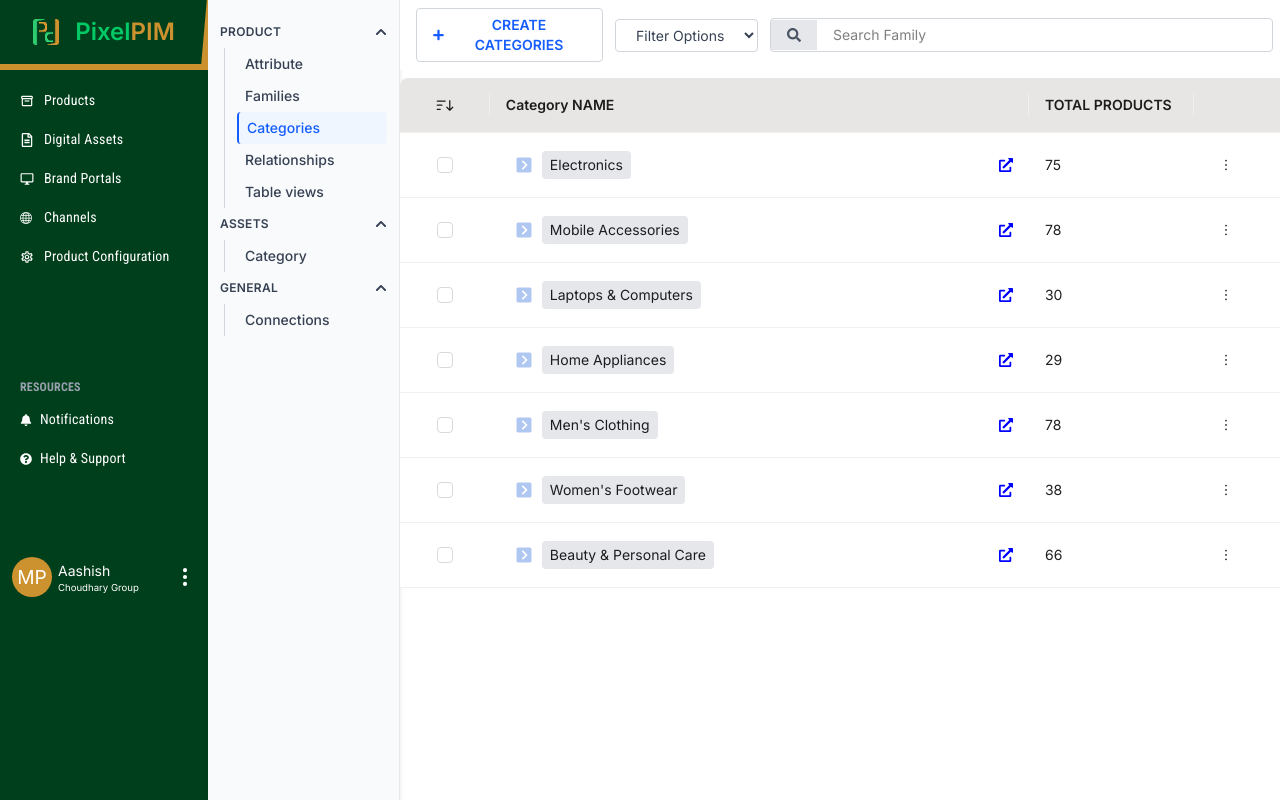
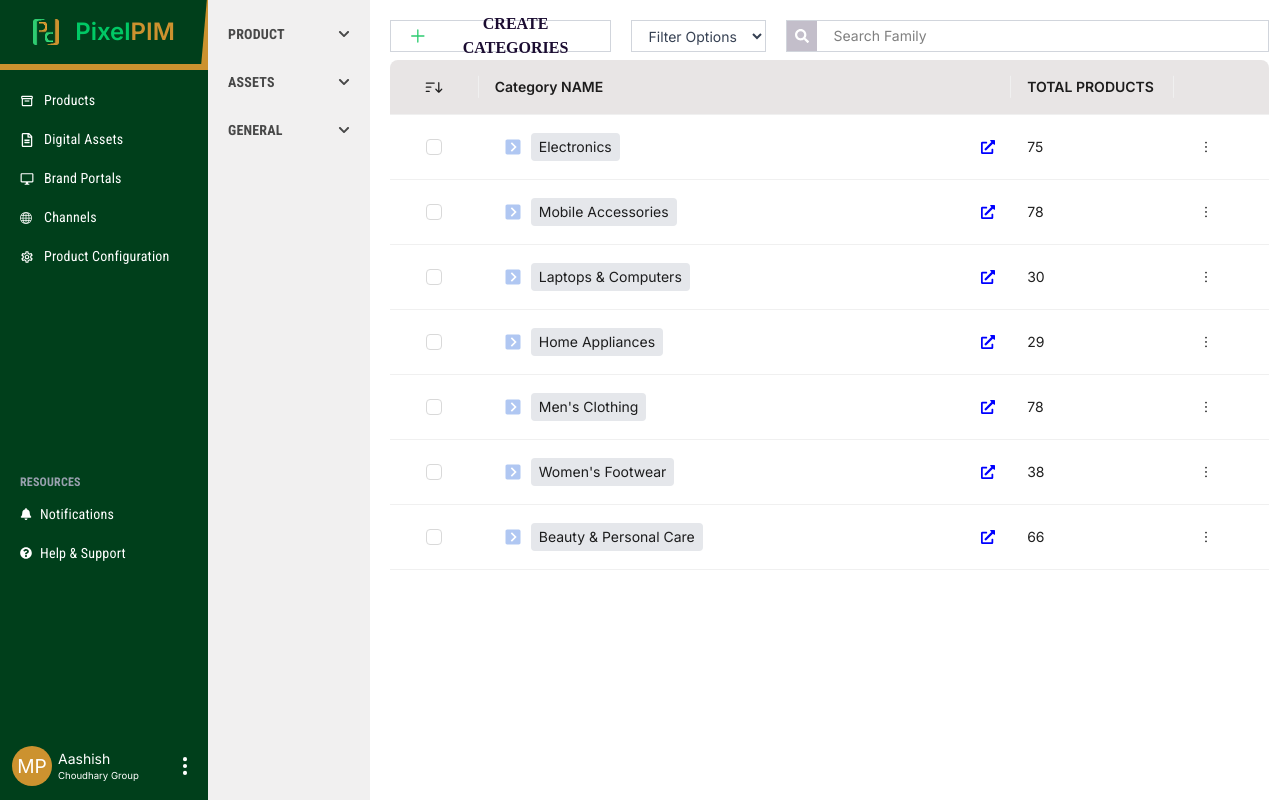
Before and after one commit to savileaf/pixelpim_new, a React (Vite) app: page /product/categories in a window 1280 px wide. Built offline with nearby package versions, Linux system fonts and the light colour scheme; a web font is replaced by a local one.

Commit message:
update product configuration page design and troubleshoot design scroll

```diff
--- a/src/components/Layout.tsx
+++ b/src/components/Layout.tsx
@@ -1,11 +1,25 @@
+import {useState, useEffect} from 'react';
 import { Outlet } from 'react-router-dom';
 import Sidebar from './Sidebar';
 
 const Layout = () => {
+
+  const [height, setHeight] = useState(window.innerHeight - 10);
+
+  useEffect(() => {
+    const handleResize = () => {
+      setHeight(window.innerHeight - 10);
+    };
+
+    window.addEventListener('resize', handleResize);
+    return () => window.removeEventListener('resize', handleResize);
+  }, []);
+
+
   return (
-    <div className="flex w-full min-h-[600px] h-screen">
+    <div className="flex w-full h-screen" style={{ minHeight: `${height}px` }}>
       <Sidebar />
-      <main className="w-full flex-grow bg-[#f2f0f0] p-6 ">
+      <main className="w-full flex-grow bg-[#f2f0f0] p-6">
         <Outlet/>
       </main>
     </div>
--- a/src/components/ProductsConfigLayout.tsx
+++ b/src/components/ProductsConfigLayout.tsx
@@ -7,20 +7,20 @@ import { useProductTopbar } from "../context/ProductTopbarContext"
 const ProductsConfigLayout = () => {
   const topbarConfig = useProductTopbar();
   return (
-     <div className="flex flex-row w-full h-screen">
+    <div className="flex flex-row w-full h-screen">
       <div className="flex flex-row">
-        <Sidebar/>
-      <ProductsSidebar/>
+        <Sidebar />
+        <ProductsSidebar />
       </div>
-      <div className="flex-1 flex flex-col ">
+      <div className="flex-1 flex flex-col p-5">
         <div className="w-full">
-    <ProductconfigTopbar {...topbarConfig}/>
+          <ProductconfigTopbar {...topbarConfig} />
 
         </div>
-    <div className="flex-1 overflow-auto w-full">
-      <Outlet/>
-    </div>
-  </div>
+        <div className="flex-1 overflow-hidden w-full">
+          <Outlet />
+        </div>
+      </div>
     </div>
   )
 }
--- a/src/components/ProductsSidebar.tsx
+++ b/src/components/ProductsSidebar.tsx
@@ -9,15 +9,15 @@ interface SectionItem {
 
 const sections: SectionItem[] = [
   {
-    title: "Product",
+    title: "PRODUCT",
     items: ["Attribute", "Families", "Categories", "Relationships", "Table views"],
   },
   {
-    title: "Assets",
+    title: "ASSETS",
     items: ["Category"],
   },
   {
-    title: "General",
+    title: "GENERAL",
     items: ["Connections"],
   },
 ];
@@ -43,15 +43,15 @@ const ProductsSidebar: React.FC = () => {
   };
 
   return (
-    <aside className="w-[12rem] h-screen bg-gray-50 shadow-md border-r border-gray-200 text-sm font-medium">
-      <nav className="pt-4 px-3">
+    <aside className="pt-6 px-5 w-[162px] flex-none basis-[162px] min-h-[600px] h-screen bg-[#F1F0F0] text-sm font-medium">
+      <nav className="">
         {sections.map(({ title, items }) => (
-          <div key={title}>
+          <div key={title} className="pb-5">
             <div
-              className="flex justify-between items-center cursor-pointer py-2 text-gray-700 hover:text-black"
+              className="flex justify-between items-center cursor-pointer pb-2 text-[#484848] hover:text-black"
               onClick={() => toggleSection(title)}
             >
-              <span className="uppercase text-xs tracking-wide font-semibold">
+              <span className="uppercase text-sm tracking-wide font-semibold setting-sidebar-link ">
                 {title}
               </span>
               <FaChevronDown
@@ -63,17 +63,17 @@ const ProductsSidebar: React.FC = () => {
             </div>
 
             {openSections[title] && (
-              <ul className="pl-3 border-l border-gray-300 ml-1">
+              <ul className="border-l border-[#C2C5C8]">
                 {items.map((item) => (
-                  <li key={item}>
+                  <li key={item} className="pb-1.5">
                     <Link
                       to={`/${title.toLowerCase()}/${item
                         .toLowerCase()
                         .replace(/\s/g, "-")}`}
-                      className={`block py-1.5 px-2 rounded-sm ${
+                      className={`block py-1 px-4 setting-sidebar-link font-medium ${
                         isActive(item)
-                          ? "text-blue-600 border-l-2 border-blue-600 pl-2 bg-blue-50"
-                          : "text-gray-700 hover:bg-gray-100"
+                          ? "text-[#2ECC71] border-l-2 border-[#2ECC71]"
+                          : "text-[#626568] hover:bg-gray-100"
                       }`}
                     >
                       {item}
--- a/src/components/Sidebar.tsx
+++ b/src/components/Sidebar.tsx
@@ -24,7 +24,7 @@ const Sidebar = () => {
     { name: "Help & Support", icon: <FaQuestionCircle size={12}/> },
   ];
   return (
-    <div className="w-[13rem] bg-[#003F1B] min-h-[600px] h-screen flex flex-col items-between">
+    <div className="w-[13rem] bg-[#003F1B] h-full flex flex-col items-between">
       <div className="flex flex-col">
         <div className="pixel-box border-b-[6px] border-solid border-[#CC922F] h-[4.4rem]">
           <div className="flex flex-row items-center justify-center gap-4 w-full h-full">
@@ -34,7 +34,7 @@ const Sidebar = () => {
         </div>
       </div>
 
-      <div className=" text-white w-[13rem] px-3 pt-[14px] text-[14px] font-regular flex flex-col space-y-19">
+      <div className=" text-white w-[13rem] px-3 py-[14px] text-[14px] flex-grow font-regular flex flex-col justify-between space-y-19">
         <div className="space-y-2">
           {menuItems.map(({ name, icon, link }) => {
             const isActive = link && location.pathname === link;
--- a/src/components/Topbar.tsx
+++ b/src/components/Topbar.tsx
@@ -75,7 +75,7 @@ const Topbar: React.FC<TopbarProps> = ({
       <nav className="flex flex-row w-full mb-[18px]">
         <div className="w-full flex flex-wrap items-center justify-between gap-2">
           {/* Left section */}
-          <div className="w-full flex flex-wrap items-center justify-between gap-3">
+          <div className="w-full flex flex-wrap items-center gap-5">
             { customLeftSection ? (customLeftSection) : (
                 <select className="select-family border border-[#C3BECA] px-2 py-[2px] uppercase font-semibold w-[258px] text-[18px] text-[#1B0C31] focus:outline-none">
                   <option value="">{createSelectLabel}</option>
@@ -125,7 +125,7 @@ const Topbar: React.FC<TopbarProps> = ({
             </div>
 
             {/* Search */}
-            <div className="flex items-center border border-[#C3BECA] overflow-hidden w-[250px] h-8">
+            <div className="flex items-center border border-[#C3BECA] overflow-hidden flex-grow h-8">
               <div className="bg-[#676767] text-white h-full w-[30px] flex justify-center items-center">
                 <FaSearch height={5} />
               </div>
@@ -146,7 +146,7 @@ const Topbar: React.FC<TopbarProps> = ({
               )
             }
 
-            <div className="flex text-gray-600 ml-1">
+            <div className="flex text-gray-600">
               <button className="mr-[10px] hover:bg-gray-200 rounded" onClick={() => setViewMode("list")}>
                 <Tooltip title="List View">
                   <FaList />
--- a/src/components/productconfig/ProductconfigTopbar.tsx
+++ b/src/components/productconfig/ProductconfigTopbar.tsx
@@ -1,6 +1,7 @@
 // ProductconfigTopbar.tsx
 import type { FC } from "react";
-import { FaSearch, FaPlus } from "react-icons/fa";
+import { FaSearch } from "react-icons/fa";
+import { IoAdd } from "react-icons/io5";
 import { Link } from "react-router-dom";
 
 interface ProductconfigTopbarProps {
@@ -41,14 +42,14 @@ const ProductconfigTopbar: FC<ProductconfigTopbarProps> = ({
   onSearchChange = () => {},
 }) => {
   return (
-    <div className="flex items-center gap-3 px-4 py-2 bg-white ">
+    <div className="flex items-center justify-between gap-5  bg-white ">
       {/* Create Button */}
       {showCreateButton && (
         <button
           onClick={onCreateClick}
-          className="flex items-center gap-2 border border-gray-300 px-4 py-1.5 text-sm font-semibold text-blue-600 hover:bg-blue-50 rounded"
+          className="add-attribute h-[32px] flex items-center gap-2 border border-gray-300 px-4 text-base font-semibold text-[#1B0C31] hover:bg-blue-50"
         >
-          <FaPlus className="text-xs" />
+          <IoAdd className="text-2xl text-[#2ECC71]" />
           {createButtonLabel}
         </button>
       )}
@@ -56,7 +57,7 @@ const ProductconfigTopbar: FC<ProductconfigTopbarProps> = ({
       {/* View Property Group */}
       {showViewButton && (
         <Link to={viewButtonLink}>
-          <button className="border border-gray-300 px-4 py-1.5 text-sm text-gray-800 hover:bg-gray-100 rounded">
+          <button className="h-[32px] border border-gray-300 px-3 py-1.5 text-sm text-gray-800 hover:bg-gray-100">
             {viewButtonLabel}
           </button>
         </Link>
@@ -64,7 +65,7 @@ const ProductconfigTopbar: FC<ProductconfigTopbarProps> = ({
 
       {/* Filter Dropdown */}
       {showFilter && (
-        <select className="border border-gray-300 px-4 py-1.5 text-sm text-gray-700 rounded bg-white hover:cursor-pointer">
+        <select className="h-[32px] w-fit border border-gray-300 px-3 py-1.5 text-sm text-gray-700 bg-white hover:cursor-pointer">
           {filterOptions.map((option, i) => (
             <option key={i}>{option}</option>
           ))}
@@ -73,9 +74,9 @@ const ProductconfigTopbar: FC<ProductconfigTopbarProps> = ({
 
       {/* Search Box */}
       {showSearch && (
-        <div className="flex items-center border border-gray-300 rounded overflow-hidden ml-auto">
-          <div className="bg-gray-200 px-4 py-2 text-gray-600">
-            <FaSearch size={14} />
+        <div className="h-[32px] flex-grow flex items-center border border-gray-300 overflow-hidden">
+          <div className="bg-[#C3BECA] h-[30px] px-2 flex justify-center items-center">
+            <FaSearch size={14} className="text-white"/>
           </div>
           <input
             type="text"
--- a/src/context/ProductTopbarContext.tsx
+++ b/src/context/ProductTopbarContext.tsx
@@ -20,7 +20,7 @@ const defaultTopbarConfig: TopbarConfig = {
   createButtonWidth: 150,
   showCreateButton: true,
   showFilter: true,
-  filterOptions: ["Filter O","Option B", "Option B"],
+  filterOptions: ["Filter Options","Option B", "Option B"],
   showSearch: true,
   searchPlaceholder: "Search Attribute",
 };
--- a/src/index.css
+++ b/src/index.css
@@ -36,10 +36,13 @@
   font-family: 'Roboto Condensed', 'sans-serif';
   letter-spacing: 0.2px;
 }
-.select-family{
+.setting-sidebar-link{
+  font-family: 'Roboto Condensed', 'sans-serif';
+  letter-spacing: 0.2px;
+}
+.select-family, .add-attribute{
   font-family: 'Anaheim', 'sans-serif';
 }
-
 
 .s-resources-link{
   font-family: 'Roboto Condensed', 'sans-serif';
--- a/src/pages/ProductsMain.tsx
+++ b/src/pages/ProductsMain.tsx
@@ -17,11 +17,11 @@ const ProductsMain = () => {
   const { viewMode } = useViewContext();
 
   return (
-    <div className="w-full h-screen flex flex-col">
+    <div className="w-full flex flex-col">
       <Topbar onCustomizeColumnsClick={openCustomizeColumns} />
 
       <div className="flex flex-1 overflow-hidden">
-        <div className="flex-1 overflow-auto p-4">
+        <div className="flex-1 overflow-auto">
           {viewMode === "list" ? (
             <CustomTable rowHeight={30}/>
           ) : (
```
